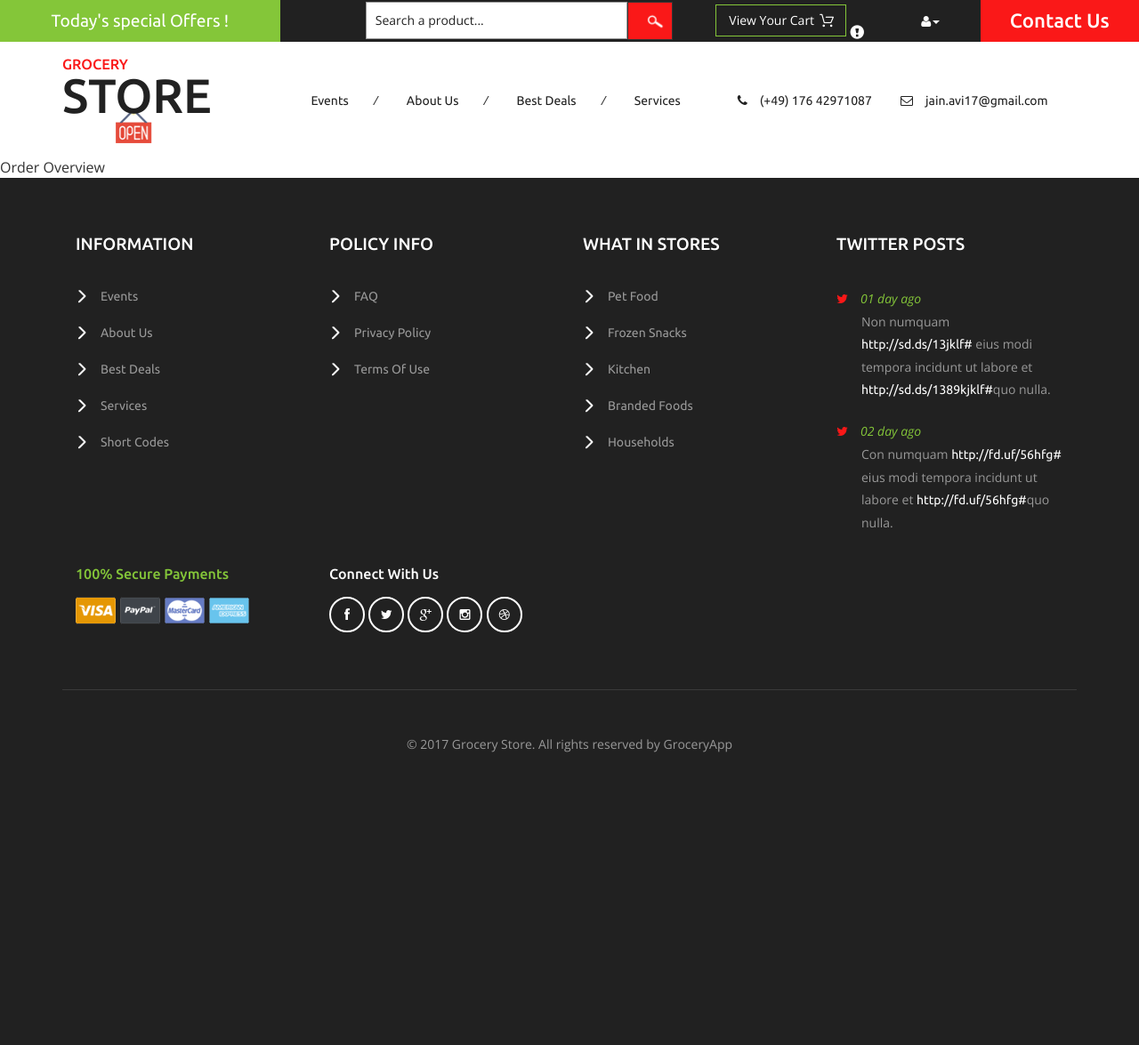
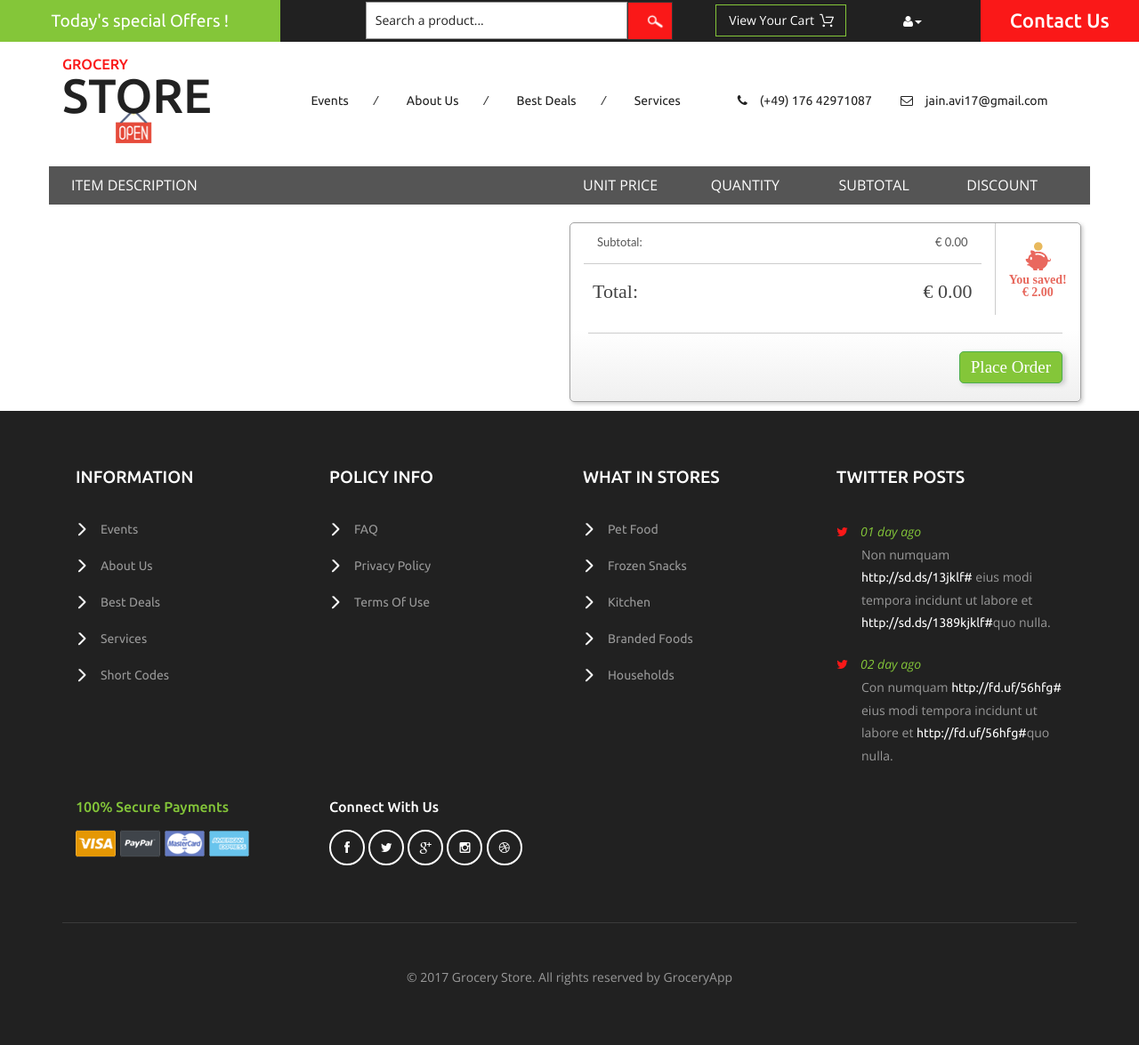
Before and after one commit to jainavi-zz/groceryapp, a Django app: page /checkout in a window 1280 px wide. Shown: the whole page at 89% size. Before the commit the page ends 846 px from the top, so only its background shows below. Run offline with Django 3.2, Linux system fonts and the light colour scheme; some libraries are stand-ins or nearby versions.

Commit message:
checkout page implemented

```diff
--- a/assets/css/cart.css
+++ b/assets/css/cart.css
@@ -148,6 +148,5 @@
 .cart-item-icon {
     position: absolute;
     right: 5px;
-    top: 8px;
-    display: none;
+    top: 8px !important;
 }
--- /dev/null
+++ b/assets/css/checkout.css
@@ -0,0 +1,78 @@
+.row-cart-header {
+	color: #fff;
+	background: #555;
+}
+
+.row-cart-items {
+    padding: 10px;
+    font: 400 13px/14px Roboto Slab,serif;
+    color: #222;
+    display: block;
+    overflow: hidden;
+    text-overflow: ellipsis;
+    white-space: nowrap;
+    font-size: 18px;
+    text-transform: capitalize;
+}
+
+.input-number {
+    width: 47px;
+    height: 25px;
+    text-align: center;
+}
+
+.btn-quantity {
+	margin-right: 15px;
+	color: white;
+	background-color: #ccc;
+}
+
+.block-order-bill {
+    background: linear-gradient(180deg, #fff 60%, #f0f0f0 99%);
+    border: 1px solid #a2a2a2;
+    box-shadow: 2px 2px 4px #ccc;
+    border-radius: 5px;
+    position: relative;
+    z-index: 2;
+}
+
+.row-subtotal {
+    font: 400 13px/13px Lato,sans-serif;
+    color: #555;
+    margin: 0;
+    padding: 0;
+}
+
+.col-subtotal {
+    border-right: 1px solid #ccc;
+}
+
+.col-subtotal hr {
+    margin-top: 30px;
+}
+
+.col-total-discount {
+    height: 52px;
+    background: url(../img/piggy.png) no-repeat center 21px;
+    font: 700 14px/14px Roboto Slab,serif;
+    color: #e7685d;
+    text-align: center;
+    padding-top: 57px;
+}
+
+.row-total b {
+    font: 400 22px/22px Roboto Slab,serif;
+    color: #444;
+    display: block;
+    padding: 0px 10px 0px 10px;
+}
+
+.row-place-order {
+    padding: 0px 20px 20px 20px;
+}
+
+.row-place-order button {
+    font: 400 19px Roboto Slab,serif;
+    border-radius: 5px;
+    box-shadow: 3px 2px 5px #ccc;
+}
--- a/assets/css/grocery.css
+++ b/assets/css/grocery.css
@@ -17,6 +17,46 @@
 	background-color: #FA1818;
 }
 
-.mts {
+.msT {
 	margin-top: 5px;
 }
+
+.mmT {
+	margin-top: 10px;
+}
+
+.mnB {
+	margin-bottom: 0px;
+}
+
+.pnT {
+	padding-top: 0px;
+}
+
+.pnA {
+	padding: 0px;
+}
+
+.psA {
+	padding: 5px;
+}
+
+.pmA {
+	padding: 10px;
+}
+
+.plA {
+	padding: 15px;
+}
+
+.pxlA {
+	padding: 20px;
+}
+
+.taR {
+	text-align: right;
+}
+
+hr {
+	border-top: 1px solid #ccc;
+}
--- a/assets/js/cart.js
+++ b/assets/js/cart.js
@@ -1,3 +1,10 @@
+$(document).ready(function() {
+	if (localStorage.getItem('cart') == null) {
+		$('.cart-item-icon').hide();
+	} else {
+		$('.cart-item-icon').show();
+	}
+})
 
 $('.form-items').submit(addItemToCart);
 $('#btn-view-cart').click(displayCartModal);
@@ -90,7 +97,7 @@ function getCartHTML(item) {
 			getPlusMinusButtonHTML(item.item_id, item.qty) +
 		'</div>' +
 		'<div class="cart-details-remove">' +
-			'<span class="glyphicon glyphicon-trash btn-cart-remove mts" aria-hidden="true" data-item_id="' + item.item_id + '"></span>' +
+			'<span class="glyphicon glyphicon-trash btn-cart-remove msT" aria-hidden="true" data-item_id="' + item.item_id + '"></span>' +
 		'</div>' +
 		'<div class="cart-details-price">' +
 			'<span class="minicart-price">' + item.currency + item.price + '</span>' +
--- /dev/null
+++ b/assets/js/checkout.js
@@ -0,0 +1,167 @@
+$(document).ready(renderCart);
+
+$('.row-cart').on('click', '.btn-number', addSubtractItemQuantity);
+
+function renderCart() {
+	var cart = JSON.parse(localStorage.getItem('cart'));
+
+	var cartTableHTML = '';
+	var subTotal = 0.00;
+	var currency = '€';
+
+	if (cart && cart.length) {
+		$.each(cart, function(idx, item) {
+			cartTableHTML += getCartTableHTML(item);
+			subTotal += (item.price - item.discount) * item.qty;
+		});
+	}
+
+	$('.row-cart').html(cartTableHTML);
+	$('#order-subtotal').html(currency + ' ' + parseFloat(subTotal).toFixed(2));
+	$('#order-total').html(currency + ' ' + parseFloat(subTotal).toFixed(2));
+	$('#order-subtotal').data('subtotal', subTotal);
+}
+
+function getCartTableHTML(item) {
+	var html = '<div class="row row-cart-items mmT">' +
+		'<div class="col-md-6">' +
+			'<span>' + item.item_name + '</span>' +
+		'</div>' +
+		'<div class="col-md-6">' +
+			'<div class="row">' +
+				'<div class="col-md-3">' +
+					'<span>' + item.currency + ' ' + parseFloat(item.price).toFixed(2) + '</span>' +
+				'</div>' +
+				'<div class="col-md-3 block-change-quantity">' +
+					getPlusMinusButtonHTML(item.item_id, item.qty) +
+				'</div>' +
+				'<div class="col-md-3">' +
+					'<span class="item-subtotal">' + item.currency + ' ' + parseFloat((item.price - item.discount) * item.qty).toFixed(2) + '</span>' +
+				'</div>' +
+				'<div class="col-md-3">' +
+					'<span class="item-discount">' + item.currency + ' ' + parseFloat(item.discount * item.qty).toFixed(2) + '</span>' +
+				'</div>' +
+			'</div>' +
+		'</div>' +
+	'</div>' +
+	'<hr class="mmT mnB">';
+
+	return html;
+}
+
+function getPlusMinusButtonHTML(item_id, qty) {
+	return '<div class="input-group">' +
+		'<span class="input-group-btn">' +
+		'<button type="button" class="btn btn-number btn-quantity"  data-type="minus" data-item_id="' + item_id + '">' +
+		'<span class="glyphicon glyphicon-minus" style="top: -2px; right: 7px;"></span>' +
+		'</button>' +
+		'</span>' +
+		'<input type="text" name="item-qty" class="form-control input-number" value="' + qty + '" min="1" max="100">' +
+		'<span class="input-group-btn">' +
+		'<button type="button" class="btn btn-number btn-quantity" data-type="plus" data-item_id="' + item_id + '">' +
+		'<span class="glyphicon glyphicon-plus" style="top: -2px; right: 7px;"></span>' +
+		'</button>' +
+		'</span>' +
+	'</div>';
+}
+
+function addSubtractItemQuantity() {
+	var type      	= $(this).data('type');
+    var input 	= $("input[name=item-qty]");
+    var item_id = $(this).data('item_id');
+    var currentVal = parseInt(input.val());
+    var itemSubTotalEl = $(this).parents('.block-change-quantity').next().find('.item-subtotal');
+    var itemDiscountEl = $(this).parents('.block-change-quantity').next().next().find('.item-discount');
+
+    if (!isNaN(currentVal)) {
+    	var cart = JSON.parse(localStorage.getItem('cart'));
+    	var subTotal = parseFloat($("#order-subtotal").data('subtotal'));
+
+        if(type == 'minus') {
+
+            if(currentVal > input.attr('min')) {
+                input.val(currentVal - 1).change();
+                $.each(cart, function(idx, item) {
+					if (item.item_id == item_id) {
+						item.qty = +item.qty - 1;
+						subTotal -= (item.price - item.discount);
+						$(itemSubTotalEl).html(item.currency + ' ' + parseFloat((item.price - item.discount) * item.qty).toFixed(2));
+						$(itemDiscountEl).html(item.currency + ' ' + parseFloat(item.discount * item.qty).toFixed(2));
+						$("#order-subtotal").html(item.currency + ' ' + parseFloat(subTotal).toFixed(2));
+						$("#order-total").html(item.currency + ' ' + parseFloat(subTotal).toFixed(2));
+						$("#order-subtotal").data('subtotal', subTotal);
+						return false;
+					}
+				});
+				localStorage.setItem('cart', JSON.stringify(cart));
+            }
+            if(parseInt(input.val()) == input.attr('min')) {
+                $(this).attr('disabled', true);
+            }
+
+        } else if(type == 'plus') {
+            if(currentVal < input.attr('max')) {
+                input.val(currentVal + 1).change();
+                $.each(cart, function(idx, item) {
+					if (item.item_id == item_id) {
+						item.qty = +item.qty + 1;
+						subTotal += (item.price - item.discount);
+						$(itemSubTotalEl).html(item.currency + ' ' + parseFloat((item.price - item.discount) * item.qty).toFixed(2));
+						$(itemDiscountEl).html(item.currency + ' ' + parseFloat(item.discount * item.qty).toFixed(2));
+						$("#order-subtotal").html(item.currency + ' ' + parseFloat(subTotal).toFixed(2));
+						$("#order-total").html(item.currency + ' ' + parseFloat(subTotal).toFixed(2));
+						$("#order-subtotal").data('subtotal', subTotal);
+						return false;
+					}
+				});
+				localStorage.setItem('cart', JSON.stringify(cart));
+            }
+            if(parseInt(input.val()) == input.attr('max')) {
+                $(this).attr('disabled', true);
+            }
+
+        }
+    } else {
+        input.val(0);
+    }
+}
+
+$('.row-cart').on('focus', '.input-number', function() {
+   $(this).data('oldValue', $(this).val());
+});
+
+$('.row-cart').on('change', '.input-number', function() {
+    minValue =  parseInt($(this).attr('min'));
+    maxValue =  parseInt($(this).attr('max'));
+    valueCurrent = parseInt($(this).val());
+
+    name = $(this).attr('name');
+    if(valueCurrent >= minValue) {
+        $(".btn-number[data-type='minus']").removeAttr('disabled')
+    } else {
+        alert('Sorry, the minimum value was reached');
+        $(this).val($(this).data('oldValue'));
+    }
+    if(valueCurrent <= maxValue) {
+        $(".btn-number[data-type='plus']").removeAttr('disabled')
+    } else {
+        alert('Sorry, the maximum value was reached');
+        $(this).val($(this).data('oldValue'));
+    }
+});
+
+$('.row-cart').on('keydown', '.input-number', function (e) {
+        // Allow: backspace, delete, tab, escape, enter and .
+    if ($.inArray(e.keyCode, [46, 8, 9, 27, 13, 190]) !== -1 ||
+         // Allow: Ctrl+A
+        (e.keyCode == 65 && e.ctrlKey === true) ||
+         // Allow: home, end, left, right
+        (e.keyCode >= 35 && e.keyCode <= 39)) {
+             // let it happen, don't do anything
+             return;
+    }
+    // Ensure that it is a number and stop the keypress
+    if ((e.shiftKey || (e.keyCode < 48 || e.keyCode > 57)) && (e.keyCode < 96 || e.keyCode > 105)) {
+        e.preventDefault();
+    }
+});
--- a/templates/checkout.html
+++ b/templates/checkout.html
@@ -22,6 +22,8 @@
 		<link href="{% static 'css/bootstrap.css' %}" rel="stylesheet" type="text/css" media="all" />
 		<link href="{% static 'css/style.css' %}" rel="stylesheet" type="text/css" media="all" />
 		<link href="{% static 'css/grocery.css' %}" rel="stylesheet" type="text/css" media="all" />
+		<link href="{% static 'css/cart.css' %}" rel="stylesheet" type="text/css" media="all" />
+		<link href="{% static 'css/checkout.css' %}" rel="stylesheet" type="text/css" media="all" />
 
 		<!-- font-awesome icons -->
 		<link href="{% static 'css/font-awesome.css' %}" rel="stylesheet" type="text/css" media="all" />
@@ -52,10 +54,76 @@
 		{% include "header.html" %}
 		<!-- //header -->
 		<!-- order overview -->
-		<p>Order Overview</p>
+		<div class="container">
+			<div class="row row-cart-header mmT pmA">
+				<div class="col-md-6">
+					<span>ITEM DESCRIPTION</span>
+				</div>
+				<div class="col-md-6">
+					<div class="row">
+						<div class="col-md-3">
+							<span>UNIT PRICE</span>
+						</div>
+						<div class="col-md-3">
+							<span>QUANTITY</span>
+						</div>
+						<div class="col-md-3">
+							<span>SUBTOTAL</span>
+						</div>
+						<div class="col-md-3">
+							<span>DISCOUNT</span>
+						</div>
+					</div>
+				</div>
+			</div>
+			<div class="row-cart">
+			</div>
+		</div>
 		<!-- //order overview -->
+		<!-- place order -->
+		<div class="container">
+			<div class="row mmT pmA">
+				<div class="col-md-6">
+				</div>
+				<div class="col-md-6 block-order-bill">
+					<div class="row">
+						<div class="col-md-10 col-subtotal plA">
+							<div class="row row-subtotal">
+								<div class="col-md-6">
+									<p>Subtotal:</p>
+								</div>
+								<div class="col-md-6 taR">
+									<p id="order-subtotal"></p>
+								</div>
+							<hr>
+							</div>
+							<div class="row row-total">
+								<div class="col-md-6">
+									<b>Total:</b>
+								</div>
+								<div class="col-md-6 taR">
+									<b id="order-total">€ 25.00</b>
+								</div>
+							</div>
+						</div>
+						<div class="col-md-2 col-total-discount">
+							<span>You saved!</span>
+							<span>€ 2.00</span>
+						</div>
+					</div>
+					<div class="row row-place-order">
+						<hr>
+						<button class="btn btn-success pull-right grocery-green">Place Order</button>
+						<span class="icon icon-navigating-right"></span>
+					</div>
+				</div>
+			</div>
+		</div>
+		<!-- //place order -->
 		<!-- footer -->
 		{% include "footer.html" %}
 		<!--//footer-->
+		<script src="{% static 'js/cart.js' %}"></script>
+		<script src="{% static 'js/checkout.js' %}"></script>
 	</body>
 </html>
--- a/templates/contact.html
+++ b/templates/contact.html
@@ -73,6 +73,7 @@
 						</div>
 						<div class="col-md-8 agileinfo_mail_grid_right">
 							<form action="#" method="post">
+								{% csrf_token %}
 								<div class="col-md-6 wthree_contact_left_grid">
 									<input type="text" name="Name" value="Name*" onfocus="this.value = '';" onblur="if (this.value == '') {this.value = 'Name*';}" required="">
 									<input type="email" name="Email" value="Email*" onfocus="this.value = '';" onblur="if (this.value == '') {this.value = 'Email*';}" required="">
--- a/templates/index.html
+++ b/templates/index.html
@@ -157,6 +157,7 @@
 											<div class="snipcart-details top_brand_home_details">
 												<form action="#" method="post">
 													<fieldset>
+														{% csrf_token %}
 														<input type="hidden" name="cmd" value="_cart" />
 														<input type="hidden" name="add" value="1" />
 														<input type="hidden" name="business" value=" " />
@@ -190,6 +191,7 @@
 											<div class="snipcart-details top_brand_home_details">
 												<form action="#" method="post">
 													<fieldset>
+														{% csrf_token %}
 														<input type="hidden" name="cmd" value="_cart" />
 														<input type="hidden" name="add" value="1" />
 														<input type="hidden" name="business" value=" " />
@@ -227,6 +229,7 @@
 											<div class="snipcart-details top_brand_home_details">
 												<form action="#" method="post">
 													<fieldset>
+														{% csrf_token %}
 														<input type="hidden" name="cmd" value="_cart" />
 														<input type="hidden" name="add" value="1" />
 														<input type="hidden" name="business" value=" " />
@@ -264,6 +267,7 @@
 											<div class="snipcart-details top_brand_home_details">
 												<form action="#" method="post" class="form-items">
 													<fieldset>
+														{% csrf_token %}
 														<input type="hidden" name="cmd" value="_cart" />
 														<input type="hidden" name="item_id" value="1" />
 														<input type="hidden" name="item_qty" value="1" />
@@ -366,6 +370,7 @@
 				</div>
 				<div class="w3agile_newsletter_right">
 					<form action="#" method="post">
+						{% csrf_token %}
 						<input type="email" name="Email" value="Email" onfocus="this.value = '';" onblur="if (this.value == '') {this.value = 'Email';}" required="">
 						<input type="submit" value="subscribe now">
 					</form>
--- a/templates/login.html
+++ b/templates/login.html
@@ -65,6 +65,7 @@
 							<div class="form">
 								<h2>Login to your account</h2>
 								<form action="#" method="post">
+									{% csrf_token %}
 									<input type="text" name="Username" placeholder="Username" required=" ">
 									<input type="password" name="Password" placeholder="Password" required=" ">
 									<input type="submit" value="Login">
@@ -73,6 +74,7 @@
 							<div class="form">
 								<h2>Create an account</h2>
 								<form id="singup-form" action="" method="post">
+									{% csrf_token %}
 									<input type="text" name="name" placeholder="Full name" required>
 									<input type="email" name="email" placeholder="Email Address" required>
 									<input type="password" name="password" placeholder="Password" required>
@@ -148,6 +150,7 @@
 				</div>
 				<div class="w3agile_newsletter_right">
 					<form action="#" method="post">
+						{% csrf_token %}
 						<input type="email" name="Email" value="Email" onfocus="this.value = '';" onblur="if (this.value == '') {this.value = 'Email';}" required="">
 						<input type="submit" value="subscribe now">
 					</form>
```
Also changed, not shown: assets/img/piggy.png (added).
